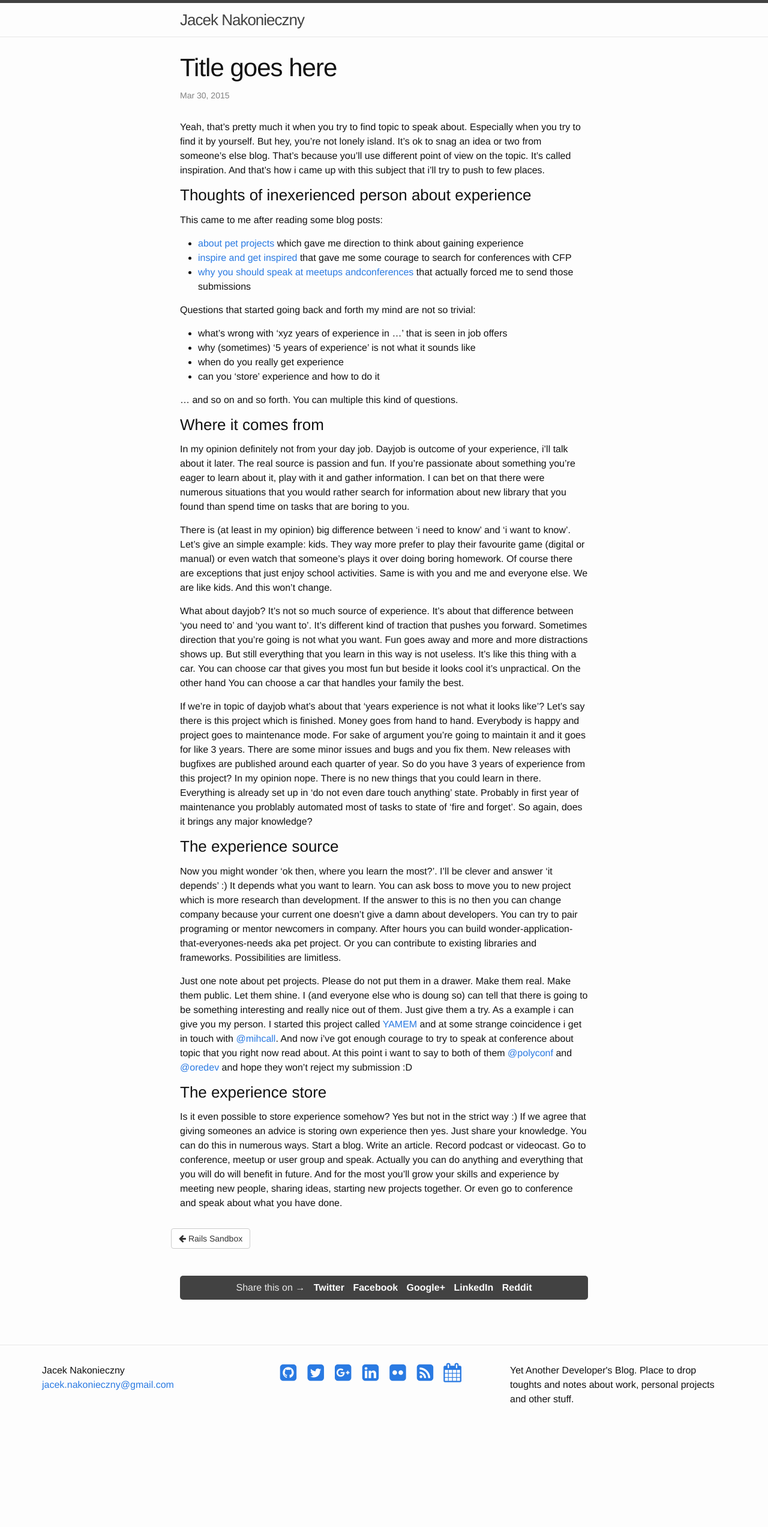
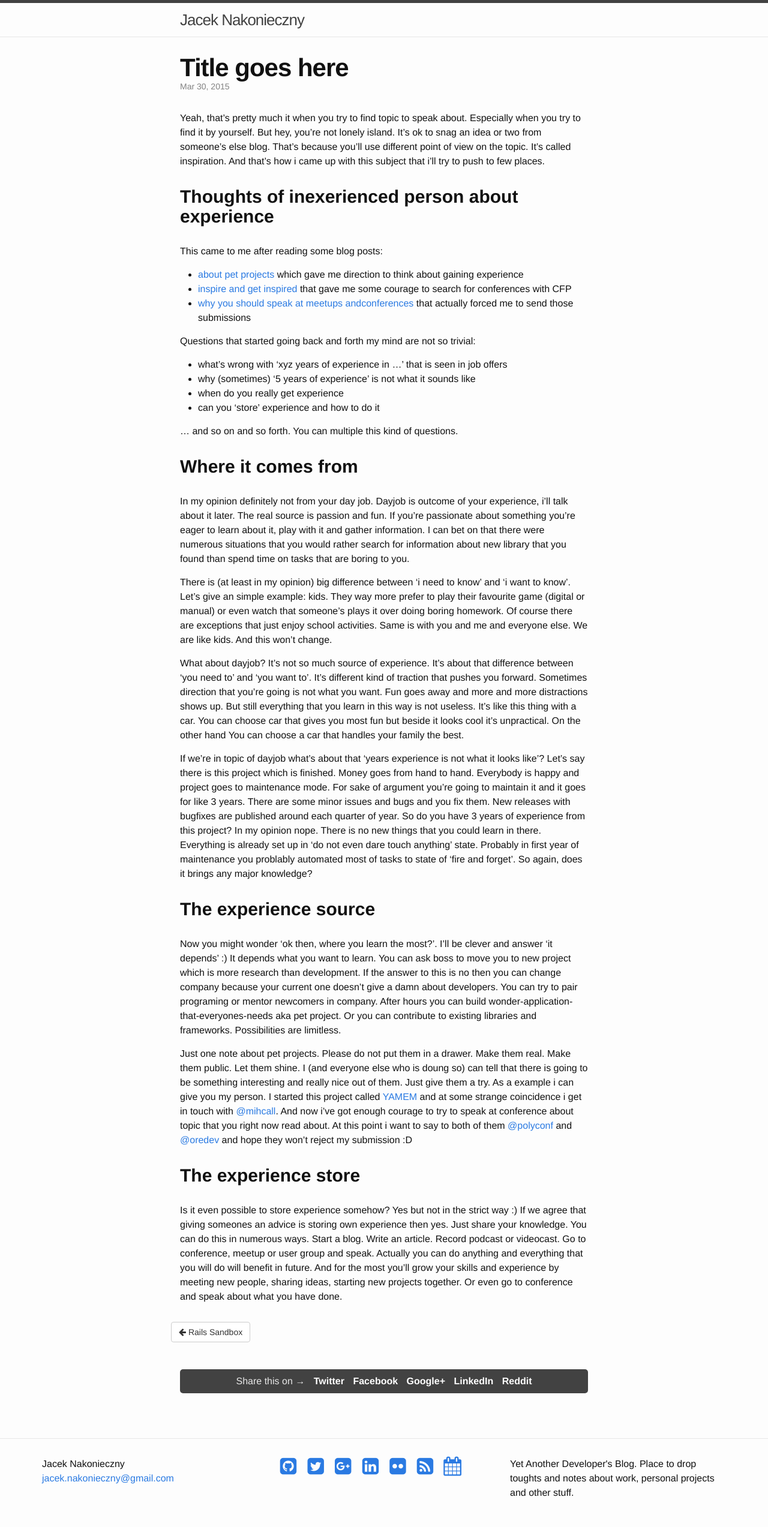
Before and after one commit to vircung/vircung, a Jekyll site: the page built from _posts/2015-03-30-title-goes-here.md, in a window 1280 px wide. Shown: the whole page at 60% size. Built offline with Jekyll 4.4.1, drawn with Linux system fonts in a browser that asks for light colours; nearby versions of some CDN libraries; comment, search, counter and statistics services are not loaded; before the commit the page ends 2390 px from its top, so only the background shows below that.

Commit message:
Update stype of header tags

```diff
--- a/_posts/2015-03-30-title-goes-here.md
+++ b/_posts/2015-03-30-title-goes-here.md
@@ -8,7 +8,7 @@ Yeah, that’s pretty much it when you try to find topic to speak about. Especia
 
 <!-- more -->
 
-### Thoughts of inexerienced person about experience
+## Thoughts of inexerienced person about experience
 
 This came to me after reading some blog posts:
 
@@ -25,7 +25,7 @@ Questions that started going back and forth my mind are not so trivial:
 
 ... and so on and so forth. You can multiple this kind of questions.
 
-### Where it comes from
+## Where it comes from
 
 In my opinion definitely not from your day job. Dayjob is outcome of your experience, i’ll talk about it later. The real source is passion and fun. If you’re passionate about something you’re eager to learn about it, play with it and gather information. I can bet on that there were numerous situations that you would rather search for information about new library that you found than spend time on tasks that are boring to you.
 
@@ -35,13 +35,13 @@ What about dayjob? It's not so much source of experience. It's about that differ
 
 If we're in topic of dayjob what's about that 'years experience is not what it looks like'? Let's say there is this project which is finished. Money goes from hand to hand. Everybody is happy and project goes to maintenance mode. For sake of argument you're going to maintain it and it goes for like 3 years. There are some minor issues and bugs and you fix them. New releases with bugfixes are published around each quarter of year. So do you have 3 years of experience from this project? In my opinion nope. There is no new things that you could learn in there. Everything is already set up in 'do not even dare touch anything' state. Probably in first year of maintenance you problably automated most of tasks to state of 'fire and forget'. So again, does it brings any major knowledge?
 
-### The experience source
+## The experience source
 
 Now you might wonder 'ok then, where you learn the most?'. I'll be clever and answer 'it depends' :) It depends what you want to learn. You can ask boss to move you to new project which is more research than development. If the answer to this is no then you can change company because your current one doesn't give a damn about developers. You can try to pair programing or mentor newcomers in company. After hours you can build wonder-application-that-everyones-needs aka pet project. Or you can contribute to existing libraries and frameworks. Possibilities are limitless.
 
 Just one note about pet projects. Please do not put them in a drawer. Make them real. Make them public. Let them shine. I (and everyone else who is doung so) can tell that there is going to be something interesting and really nice out of them. Just give them a try. As a example i can give you my person. I started this project called [YAMEM][yamem-github] and at some strange coincidence i get in touch with [@mihcall][mihcall-twitter]. And now i've got enough courage to try to speak at conference about topic that you right now read about. At this point i want to say to both of them [@polyconf][polyconf-twitter] and [@oredev][oredev-twitter] and hope they won't reject my submission :D
 
-### The experience store
+## The experience store
 
 Is it even possible to store experience somehow? Yes but not in the strict way :) If we agree that giving someones an advice is storing own experience then yes. Just share your knowledge. You can do this in numerous ways. Start a blog. Write an article. Record podcast or videocast. Go to conference, meetup or user group and speak. Actually you can do anything and everything that you will do will benefit in future. And for the most you'll grow your skills and experience by meeting new people, sharing ideas, starting new projects together. Or even go to conference and speak about what you have done.
 
--- a/_sass/_base.scss
+++ b/_sass/_base.scss
@@ -28,7 +28,6 @@ body {
 /**
  * Set `margin-bottom` to maintain vertical rhythm
  */
-h1, h2, h3, h4, h5, h6,
 p, blockquote, pre,
 ul, ol, dl, figure,
 %vertical-rhythm {
@@ -80,7 +79,14 @@ li {
  * Headings
  */
 h1, h2, h3, h4, h5, h6 {
-    font-weight: 300;
+    font-weight: bold;
+}
+
+article {
+    > h1, > h2, > h3, > h4, > h5, > h6 {
+        margin-top: $spacing-unit;
+        margin-bottom: $spacing-unit;
+    }
 }
 
 
--- a/_sass/_layout.scss
+++ b/_sass/_layout.scss
@@ -209,28 +209,4 @@
 
 .post-content {
     margin-bottom: $spacing-unit;
-
-    h2 {
-        font-size: 32px;
-
-        @include media-query($on-laptop) {
-            font-size: 28px;
-        }
-    }
-
-    h3 {
-        font-size: 26px;
-
-        @include media-query($on-laptop) {
-            font-size: 22px;
-        }
-    }
-
-    h4 {
-        font-size: 20px;
-
-        @include media-query($on-laptop) {
-            font-size: 18px;
-        }
-    }
 }
```
Also changed, not shown: _posts/2015-01-29-building-your-presence.md (+1 -1 lines), _posts/2015-03-08-rails-sandbox.md (+5 -5 lines).
